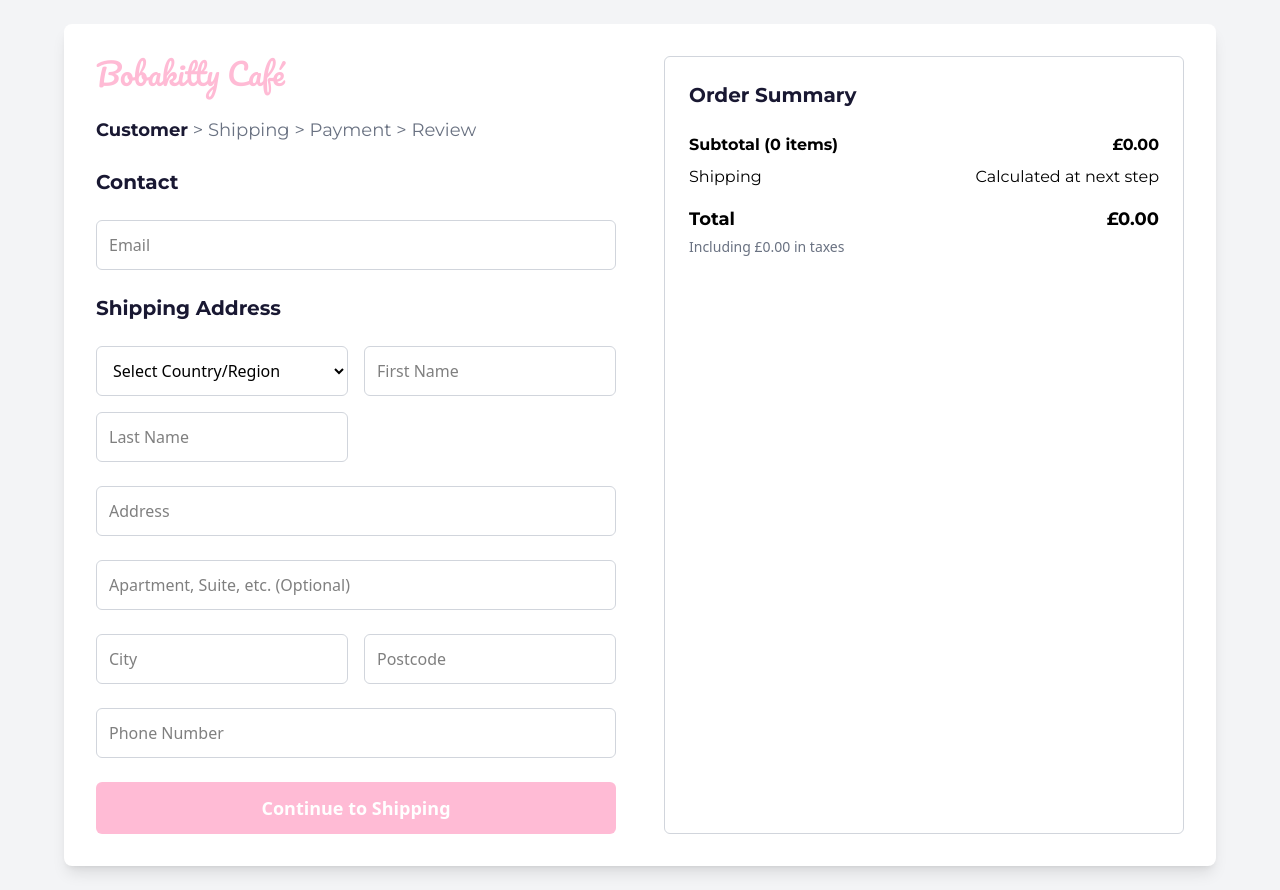
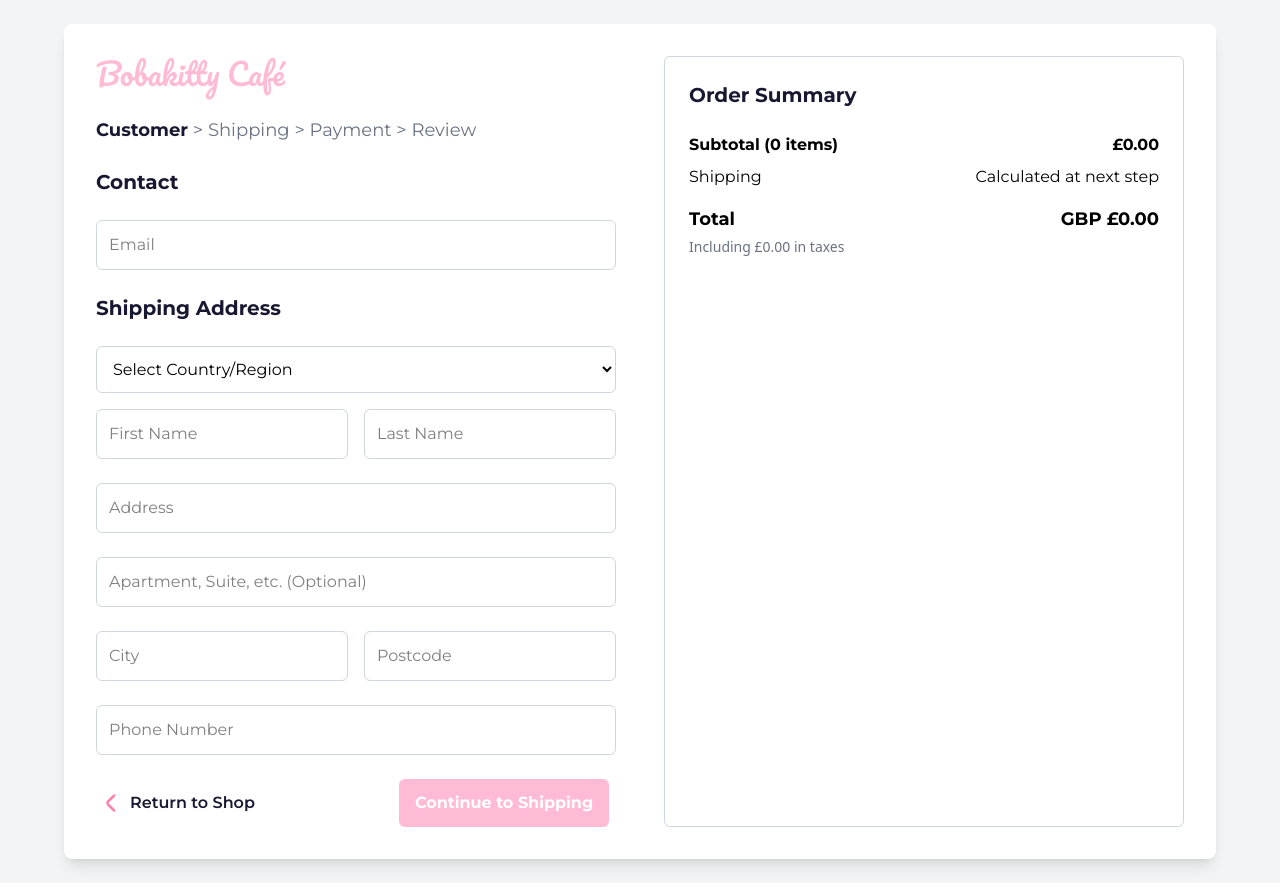
Before and after one commit to rachanahegde/bobakitty-ecommerce-app, a React app: page /checkout in a window 1280 px wide. Built offline with nearby package versions, Linux system fonts and the light colour scheme; the HTML template or start-up script is replaced by a standard one.

Commit message:
Update Checkout.jsx

```diff
--- a/src/pages/Checkout.jsx
+++ b/src/pages/Checkout.jsx
@@ -1,5 +1,6 @@
 import { useState } from "react";
 import { Link } from "react-router-dom";
+import angleLeft from "../assets/icons/angle-left.png";
 
 const Checkout = ({ cart }) => {
   const [email, setEmail] = useState("");
@@ -51,7 +52,7 @@
             placeholder="Email"
             value={email}
             onChange={(e) => setEmail(e.target.value)}
-            className="w-full border border-gray-300 rounded-md p-3 focus:outline-none focus:ring-2 focus:ring-light-pink"
+            className="w-full border border-gray-300 rounded-md p-3 focus:outline-none focus:ring-2 focus:ring-light-pink font-montserrat"
           />
 
           {/* Shipping Address */}
@@ -59,7 +60,7 @@
             Shipping Address
           </h1>
 
-          <div className="grid grid-cols-1 md:grid-cols-2 gap-4">
+          <div className="grid grid-cols-1 gap-y-4 font-montserrat">
             {/* Country Dropdown */}
             <select
               name="country"
@@ -74,6 +75,7 @@
               <option value="AU">Australia</option>
             </select>
 
+            <div className="grid grid-cols-2 gap-4 font-montserrat">
               {/* First & Last Name */}
               <input
                 type="text"
@@ -81,7 +83,7 @@
                 placeholder="First Name"
                 value={shippingInfo.firstName}
                 onChange={handleInputChange}
-              className="w-full border border-gray-300 rounded-md p-3"
+                className="w-full border border-gray-300 rounded-md p-3 font-montserrat"
               />
               <input
                 type="text"
@@ -89,8 +91,9 @@
                 placeholder="Last Name"
                 value={shippingInfo.lastName}
                 onChange={handleInputChange}
-              className="w-full border border-gray-300 rounded-md p-3"
+                className="w-full border border-gray-300 rounded-md p-3 font-montserrat"
               />
+            </div>
           </div>
 
           {/* Address Fields */}
@@ -100,7 +103,7 @@
             placeholder="Address"
             value={shippingInfo.address}
             onChange={handleInputChange}
-            className="w-full border border-gray-300 rounded-md p-3"
+            className="w-full border border-gray-300 rounded-md p-3 font-montserrat"
           />
           <input
             type="text"
@@ -108,11 +111,11 @@
             placeholder="Apartment, Suite, etc. (Optional)"
             value={shippingInfo.apartment}
             onChange={handleInputChange}
-            className="w-full border border-gray-300 rounded-md p-3"
+            className="w-full border border-gray-300 rounded-md p-3 font-montserrat"
           />
 
           {/* City & Postcode */}
-          <div className="grid grid-cols-1 md:grid-cols-2 gap-4">
+          <div className="grid grid-cols-1 md:grid-cols-2 gap-4 font-montserrat">
             <input
               type="text"
               name="city"
@@ -138,21 +141,34 @@
             placeholder="Phone Number"
             value={shippingInfo.phone}
             onChange={handleInputChange}
-            className="w-full border border-gray-300 rounded-md p-3"
+            className="w-full border border-gray-300 rounded-md p-3 font-montserrat"
           />
+
+          <div className="flex flex-row gap-x-36">
+            {/* Return to shop link */}
+            <div className="flex items-center space-x-1">
+              <img src={angleLeft} className="w-[30px]" alt="" />
+              <Link
+                to="/shop"
+                className="text-dark-purple text-md font-semibold font-montserrat"
+              >
+                Return to Shop
+              </Link>
+            </div>
 
             {/* Continue Button */}
             <Link
               to="/shipping"
-            className="block text-center bg-light-pink text-white py-3 text-lg font-bold rounded-md hover:bg-medium-pink transition"
+              className="text-center font-montserrat bg-light-pink text-white py-3 text-md font-bold rounded-md hover:bg-medium-pink transition px-4"
             >
               Continue to Shipping
             </Link>
           </div>
+        </div>
 
         {/* Right Column - Order Summary */}
         <div className="bg-white border border-gray-300 rounded-md p-6">
-          <h2 className="text-xl font-montserrat font-bold text-dark-purple mb-4">
+          <h2 className="text-xl font-montserrat font-bold text-dark-purple mb-6">
             Order Summary
           </h2>
 
@@ -161,7 +177,7 @@
             {cart.map((item) => (
               <div
                 key={item.id}
-                className="flex items-center justify-between border-b pb-4"
+                className="flex items-center justify-between pb-4"
               >
                 {/* Product Image */}
                 <img
@@ -201,7 +217,7 @@
           {/* Total Cost */}
           <div className="flex justify-between font-montserrat text-lg font-bold mt-4">
             <span>Total</span>
-            <span>£{total}</span>
+            <span>GBP £{total}</span>
           </div>
 
           {/* Tax Info */}
```
Lines whose indentation alone changed are shown as unchanged.
